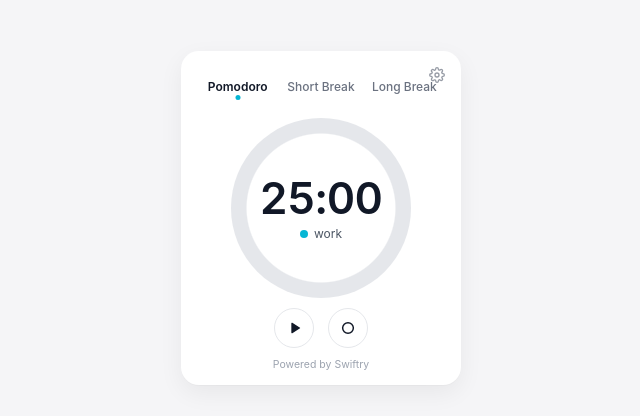
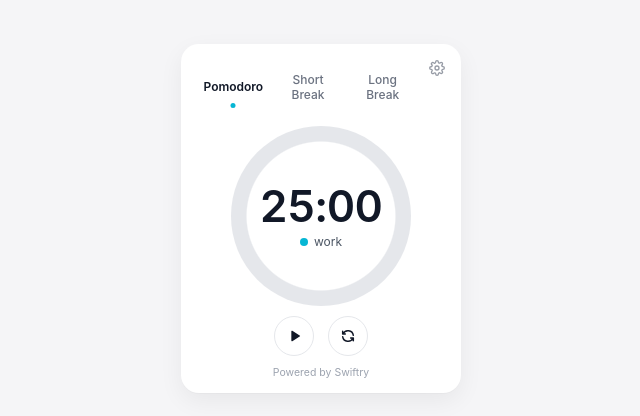
Before and after one commit to thomas300-hue/Pomodoro-v2, a plain HTML site: page index.html in a window 1280 px wide. Shown: the part 182-598 px from the top of the page, without its empty margins (319-959 px from the left). Drawn offline with Linux system fonts and the light colour scheme.

Commit message:
Update index.html

```diff
--- a/index.html
+++ b/index.html
@@ -43,6 +43,7 @@
       gap: 6px;
       justify-content: space-between;
       margin-bottom: 14px;
+      margin-right: 26px; /* reserve room so tabs never sit under the gear icon */
       padding: 2px;
     }
     .tab {
@@ -452,7 +453,8 @@
       <button class="btn" id="resetBtn" aria-label="Reset">
         <svg viewBox="0 0 24 24" fill="none" stroke="currentColor" stroke-width="2.2"
              stroke-linecap="round" stroke-linejoin="round" aria-hidden="true">
-          <circle cx="12" cy="12" r="8"/>
+          <path d="M20 11A8.1 8.1 0 0 0 4.5 9M4 5v4h4"/>
+          <path d="M4 13a8.1 8.1 0 0 0 15.5 2M20 19v-4h-4"/>
         </svg>
       </button>
     </div>
```
